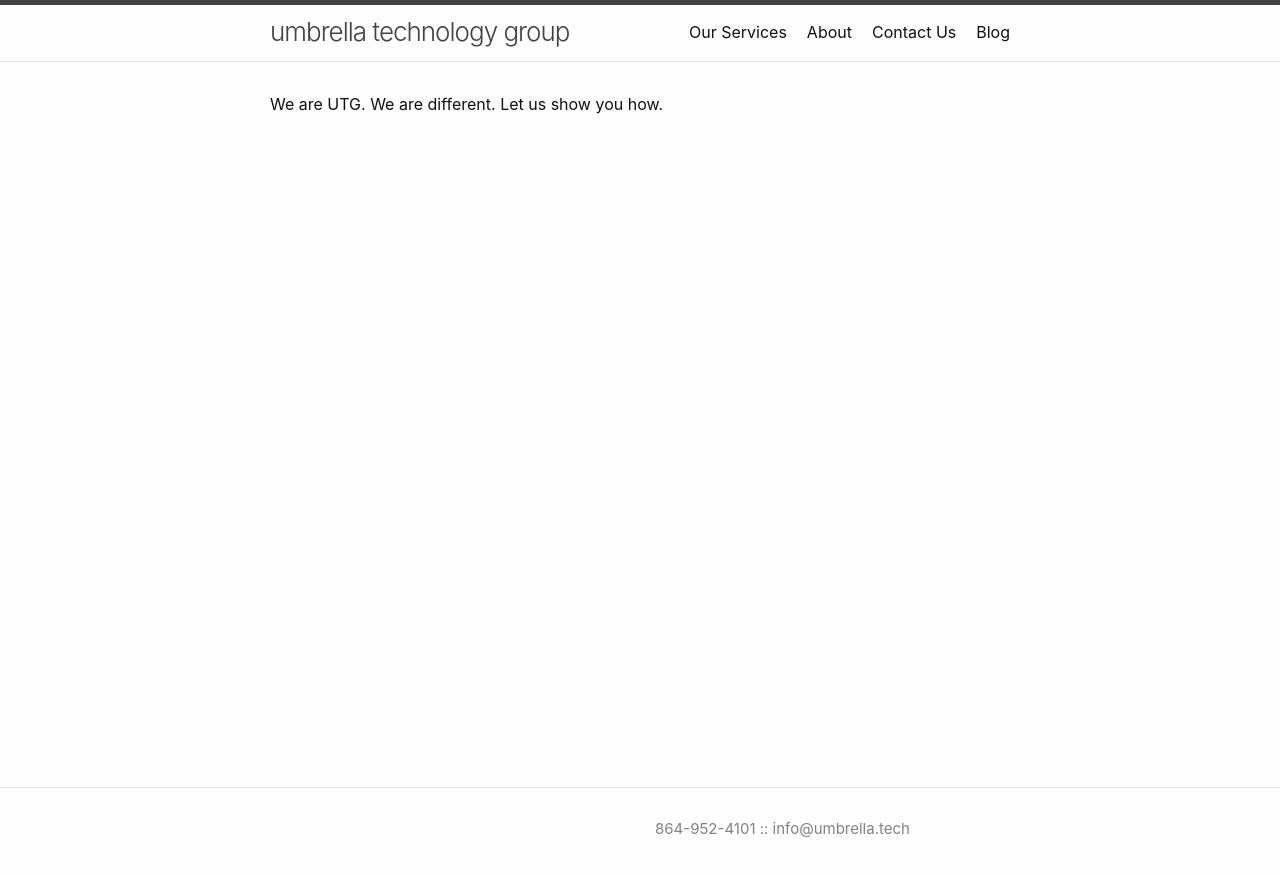
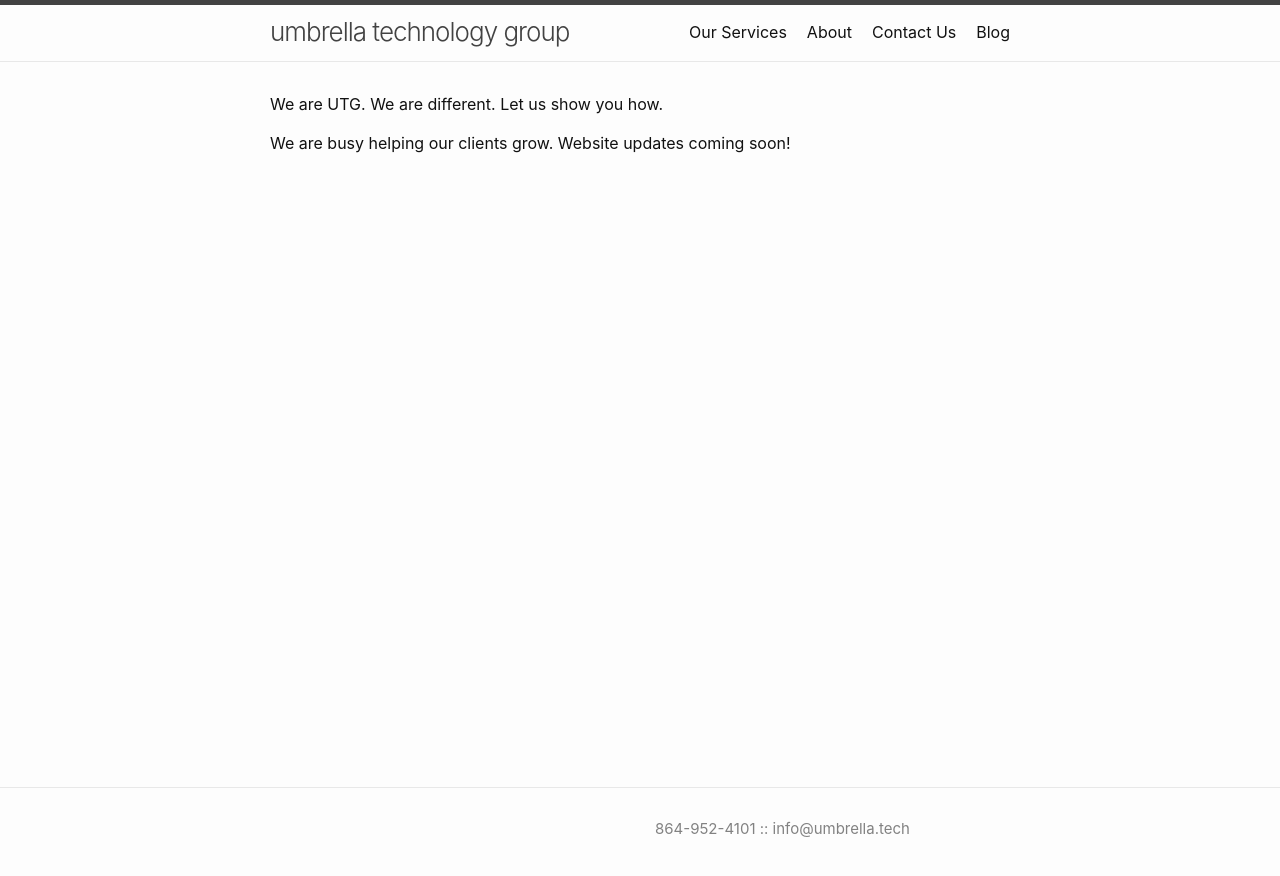
Before and after one commit to erichester76/erichester76.github.io, a Jekyll site: the page built from index.md, in a window 1280 px wide. Shown: the top 876 px of the page. Built offline with Jekyll 4.4.1, drawn with Linux system fonts in a browser that asks for light colours.

Commit message:
home page

```diff
--- a/index.md
+++ b/index.md
@@ -3,3 +3,5 @@ layout: home
 ---
 
 We are UTG. We are different. Let us show you how.
+
+We are busy helping our clients grow. Website updates coming soon!
```
